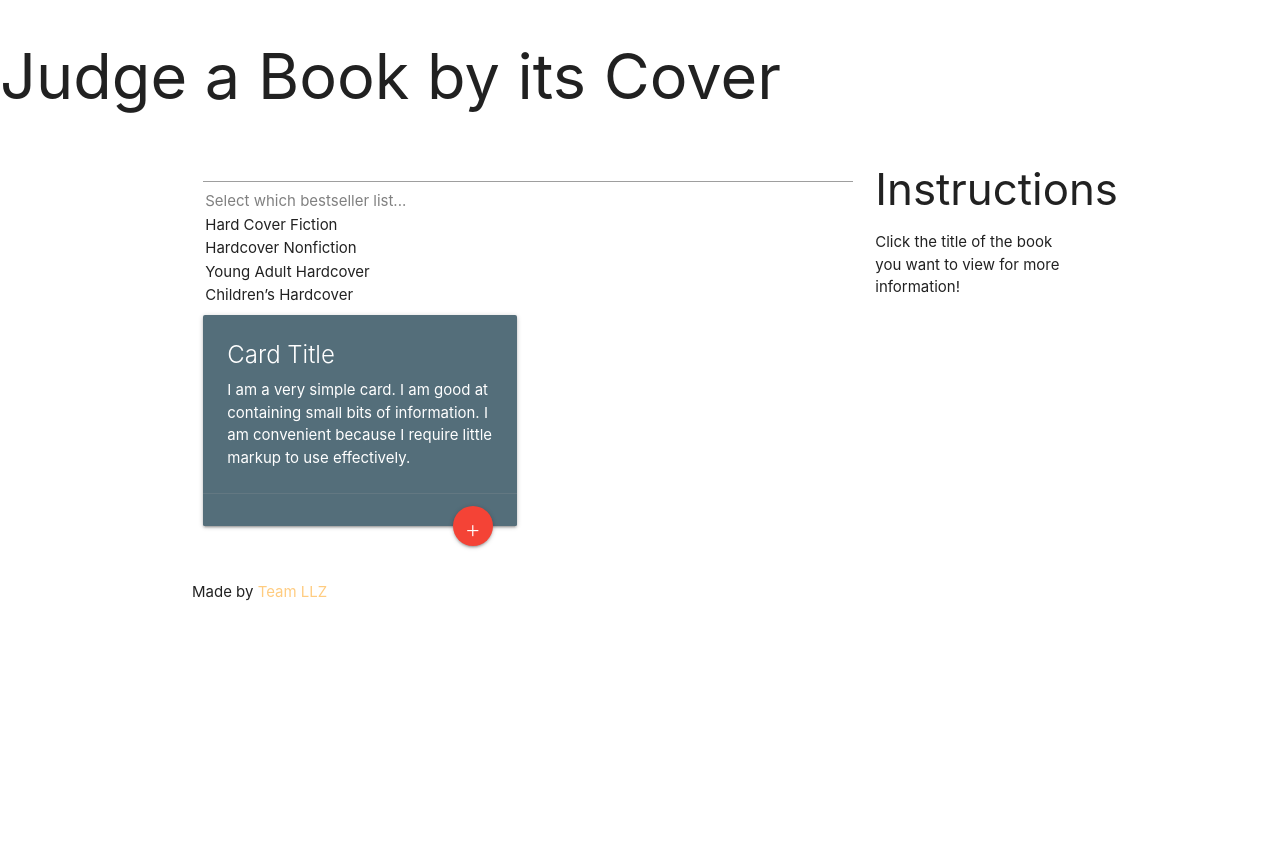
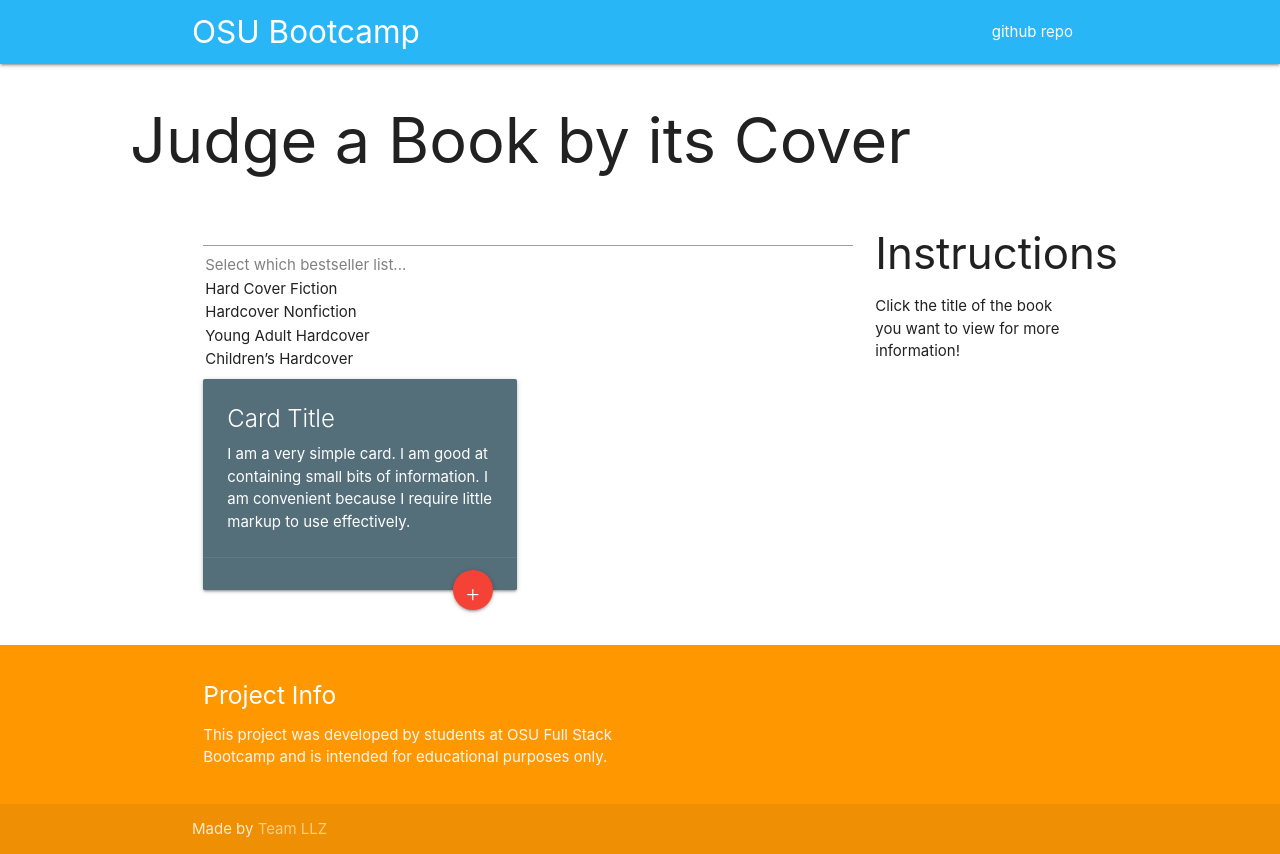
Before and after one commit to larafoster/NYT-Bestsellers, a plain HTML site: page index.html in a window 1280 px wide. Before the commit the page ends 800 px from the top, so only its background shows below. Drawn offline with nearby package versions, Linux system fonts and the light colour scheme; files that its build step writes are made by us from their sources.

Commit message:
added nav bar and footer to index

```diff
--- a/assets/css/spacing-helpers.css
+++ b/assets/css/spacing-helpers.css
@@ -1,3 +1,7 @@
+
+.padding.left-130 {
+    padding-left: 130px;
+}
 /* source: https://gist.github.com/dashw00d/65014f887b5ec0bf3eda9d5e40b0816e */
 
 .margin.top-0{
@@ -276,6 +280,9 @@
 .margin.s-all-20{
     margin:20px
 }
+
+
+
 @media only screen and (min-width:601px){
     .row .col.offset-m0{
         margin-left:auto
--- a/index.html
+++ b/index.html
@@ -37,14 +37,38 @@
     />
   </head>
 <body>
+    <nav class="light-blue lighten-1" role="navigation">
+      <div class="nav-wrapper container">
+        <a id="logo-container" href="#" class="brand-logo">OSU Bootcamp</a>
+        <ul class="right hide-on-med-and-down">
+          <li>
+            <a
+              href="https://github.com/larafoster/NYT-Bestsellers"
+              target="_blank"
+            >
+              github repo
+            </a>
+          </li>
+        </ul>
+
+        <ul id="nav-mobile" class="sidenav">
+          <li><a href="https://github.com/larafoster/NYT-Bestsellers"
+              target="_blank">github repo</a></li>
+        </ul>
+        <a href="#" data-target="nav-mobile" class="sidenav-trigger">
+          <i class="material-icons">menu</i>
+        </a>
+      </div>
+    </nav>
   <header>
-    <h1 class="header-title">Judge a Book by its Cover</h1>
+    <h1 class="header-title padding left-130">Judge a Book by its Cover</h1>
 </header>
 
 <main class="container row">
 
     <section class="col s12 m8 l9 date-card">
       <!-- Teal page content  -->
+      <form>
         <div class="date-picker-div">
             <!-- date -->
             <input type="text" class="datepicker">
@@ -55,7 +79,7 @@
             <option value=“childrens-middle-grade-hardcover”>Children’s Hardcover</option>
             </select>
         </div>
-
+</form>
         <div class="book-names-column"> <!-- do not delete-->
 
             <!-- book names -->
@@ -89,7 +113,18 @@
     </aside><!--instructions-end-->
 
 </main>
-    <footer>
+ <footer class="page-footer orange">
+      <div class="container">
+        <div class="row">
+          <div class="col l6 s12">
+            <h5 class="white-text">Project Info</h5>
+            <p class="grey-text text-lighten-4">
+              This project was developed by students at OSU Full Stack Bootcamp
+              and is intended for educational purposes only.
+            </p>
+          </div>
+        </div>
+      </div>
       <div class="footer-copyright">
         <div class="container">
           Made by
@@ -111,6 +146,8 @@
     integrity="sha256-H+K7U5CnXl1h5ywQfKtSj8PCmoN9aaq30gDh27Xc0jk="
     crossorigin="anonymous">
     </script>
+      <script src="https://code.jquery.com/ui/1.12.1/jquery-ui.js"></script>
+
     <script src="./assets/js/script-nyt.js"></script>
 </body>
 </html>
```
